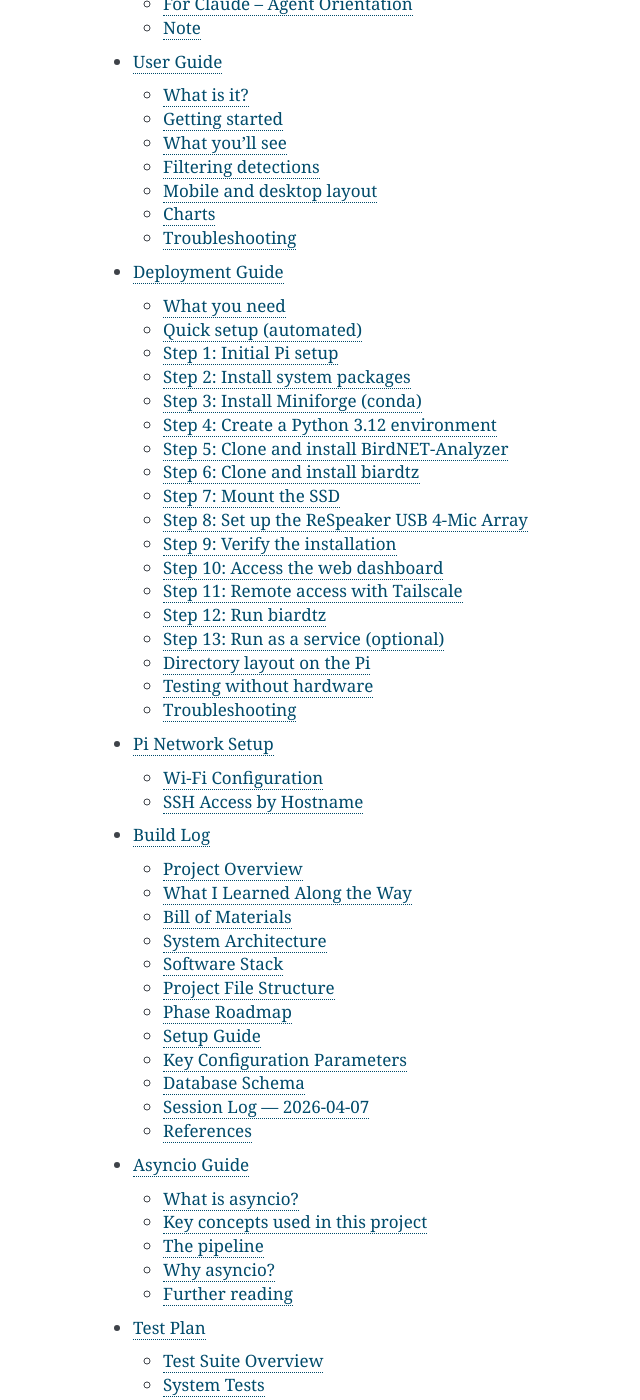
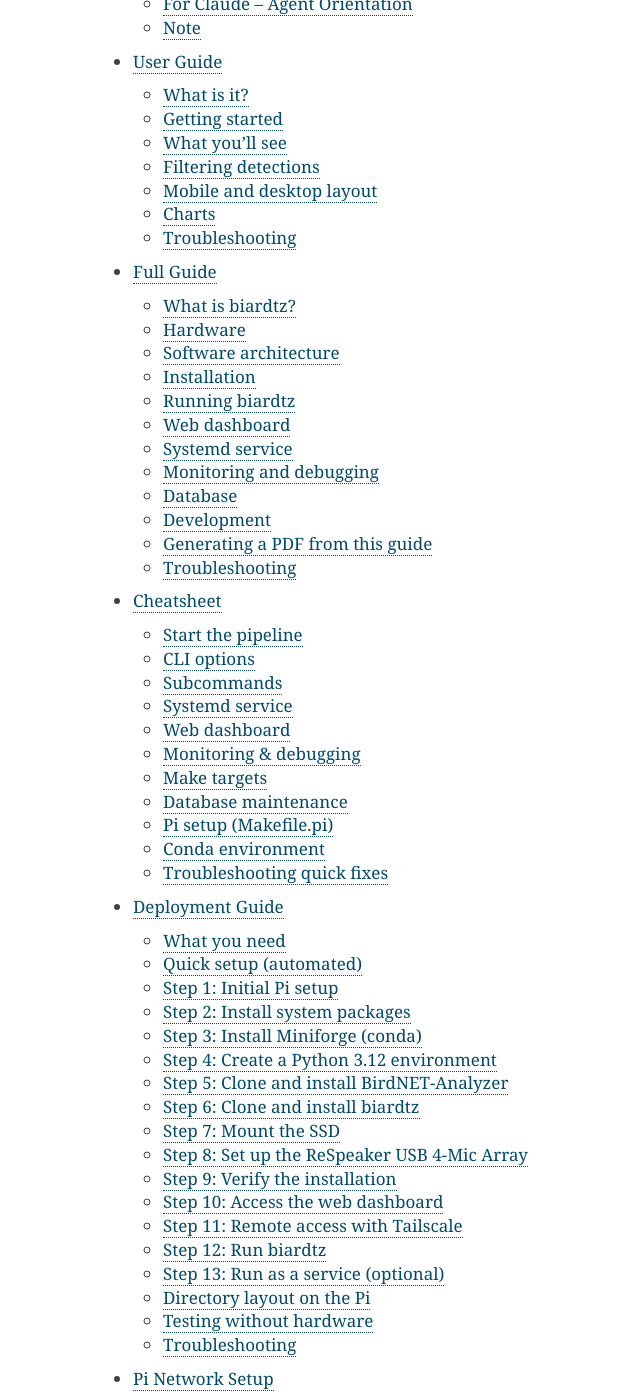
Before and after one commit to ksteptoe/biardtz, a Sphinx documentation site: the page built from docs/index.md, in a window 1280 px wide and 1400 px high, scrolled down 543 px. Shown: the whole window, without its empty margins (267-907 px from the left). Built offline with Sphinx 7.4.7, drawn with Linux system fonts in a browser that asks for light colours; some of the changed lines change nothing that is shown.

Commit message:
Add docs-pdf, cheatsheet targets and user guide documentation

````diff
--- /dev/null
+++ b/docs/biardtz_guide.md
@@ -0,0 +1,449 @@
+# biardtz User Guide
+
+**Real-time bird identification on Raspberry Pi**
+
+*Kevin Steptoe --- April 2026*
+
+---
+
+## What is biardtz?
+
+biardtz is a bird identification system that runs on a Raspberry Pi. It listens through a ReSpeaker USB microphone array, identifies bird species using BirdNET machine learning, logs detections to a database, and displays results on a web dashboard accessible from any device.
+
+### Key features
+
+- **Real-time identification** --- 3-second audio chunks analysed continuously
+- **Species filtering** --- uses your location and time of year to improve accuracy
+- **Direction of arrival** --- estimates which compass direction the bird is calling from
+- **Web dashboard** --- mobile-friendly, auto-refreshing, with bird photos
+- **Remote access** --- view detections from anywhere via Tailscale VPN
+- **Auto-start** --- runs as a systemd service, survives reboots and SSH disconnects
+
+---
+
+## Hardware
+
+| Component | Model | Purpose |
+|-----------|-------|---------|
+| Computer | Raspberry Pi 5 | Runs the pipeline |
+| Microphone | ReSpeaker USB 4 Mic Array | 6-channel audio capture at 16 kHz |
+| Storage | Samsung T7 SSD (ext4) | SQLite database for detections |
+| Power | Official Pi 5 PSU | Reliable power supply |
+
+The ReSpeaker has fixed hardware parameters: 6 channels, 16000 Hz sample rate, S16_LE format. biardtz handles channel extraction automatically.
+
+---
+
+## Software architecture
+
+biardtz is an async Python application with five concurrent tasks:
+
+```
+Microphone
+    |
+    v
+Audio Capture (sounddevice -> asyncio.Queue, 3s chunks)
+    |
+    v
+Detection Worker (BirdNET inference + DOA estimation)
+    |
+    v
+Detection Logger (aiosqlite, WAL mode)
+    |
+    +---> Terminal Dashboard (Rich live display)
+    +---> Web Dashboard (Starlette + uvicorn, port 8080)
+    +---> Health Monitor (heartbeat file, error tracking)
+```
+
+All configuration flows through a single `Config` dataclass. The async design means audio capture never blocks on inference, and the web server runs alongside detection.
+
+### Module reference
+
+| Module | Responsibility |
+|--------|---------------|
+| `cli.py` | Click CLI entry point, argument parsing |
+| `config.py` | Config dataclass --- single source of truth for all parameters |
+| `audio_capture.py` | sounddevice InputStream to asyncio.Queue (3-second chunks) |
+| `detector.py` | BirdNET TFLite wrapper (direct import with subprocess fallback) |
+| `doa.py` | Direction of arrival estimation from multichannel audio |
+| `logger.py` | aiosqlite writer, WAL mode, auto-creates schema |
+| `dashboard.py` | Rich live terminal display |
+| `web.py` | Starlette web application with REST API |
+| `main.py` | Async orchestrator wiring all components together |
+| `health.py` | Health monitor with heartbeat file and error tracking |
+| `geocode.py` | Location name to lat/lon/timezone resolution |
+
+---
+
+## Installation
+
+### Prerequisites
+
+- Raspberry Pi with Debian 13 or Raspberry Pi OS
+- Miniforge (conda) with Python 3.12 environment
+- BirdNET-Analyzer v2.4.0 installed as a sibling directory
+
+### Install biardtz
+
+```bash
+conda activate biardtz
+cd ~/biardtz
+pip install -e ".[dev]"
+```
+
+### Automated setup
+
+The project includes `Makefile.pi` for fully automated installation:
+
+```bash
+make -f Makefile.pi setup    # installs everything
+make -f Makefile.pi test     # runs tests
+make -f Makefile.pi run      # starts biardtz
+```
+
+### Verify installation
+
+```bash
+make verify     # runs all checks: env, hardware, audio, model, storage, e2e
+biardtz --help  # confirm CLI is registered
+```
+
+---
+
+## Running biardtz
+
+### Basic usage
+
+```bash
+biardtz
+```
+
+This starts the full pipeline with default settings: London location, 0.25 confidence threshold, terminal dashboard, and web dashboard on port 8080.
+
+### Custom location
+
+```bash
+biardtz --location "Biarritz, France" -v
+```
+
+The location is geocoded automatically to get latitude, longitude, and timezone. This filters BirdNET's species list to birds expected in that region at the current time of year.
+
+### All command-line options
+
+| Option | Default | Description |
+|--------|---------|-------------|
+| `--location, -l` | `London` | Town or city name for species filtering |
+| `--threshold` | `0.25` | Minimum confidence score (0.0 to 1.0) |
+| `--db-path` | `/mnt/ssd/detections.db` | Path to SQLite database |
+| `--device` | system default | Audio input device index |
+| `--birdnet-path` | `../BirdNET-Analyzer` | Path to BirdNET-Analyzer directory |
+| `--array-bearing` | `0.0` | Compass bearing (degrees) the mic array faces |
+| `--dashboard/--no-dashboard` | enabled | Rich terminal dashboard |
+| `--web/--no-web` | enabled | Web dashboard |
+| `--web-port` | `8080` | Port for the web dashboard |
+| `-v` / `-vv` | warnings only | Verbosity: info / debug |
+| `--version` | | Print version and exit |
+
+### Stop the pipeline
+
+Press **Ctrl+C**. biardtz performs a clean shutdown: cancels all tasks, writes a session summary to the log, and closes the database.
+
+---
+
+## Web dashboard
+
+The web dashboard starts automatically alongside the detection pipeline.
+
+### Access locally
+
+Open any browser on the same network:
+
+```
+http://kspi-002.local:8080
+http://192.168.1.124:8080
+```
+
+### Access remotely
+
+With Tailscale installed on both the Pi and your device:
+
+```
+http://100.74.44.10:8080
+```
+
+Works from anywhere --- home, work, or mobile data.
+
+### What you see
+
+- **Summary cards** --- today's detections, today's species, all-time species count
+- **Recent detections** --- bird name, confidence bar, compass direction, and photo
+- **Species leaderboard** --- ranked by detection count
+- **Auto-refresh** --- detections update every 5 seconds, stats every 30 seconds
+
+Bird photos are fetched from Wikipedia/Wikidata and cached on the SSD.
+
+### Standalone mode
+
+To browse historical detections without starting audio capture:
+
+```bash
+biardtz-web
+```
+
+---
+
+## Systemd service
+
+biardtz can run as a background service that starts on boot and survives SSH disconnects.
+
+### Install
+
+```bash
+sudo bash systemd/install.sh
+```
+
+### Manage
+
+```bash
+sudo systemctl start biardtz      # Start
+sudo systemctl stop biardtz       # Stop
+sudo systemctl restart biardtz    # Restart
+sudo systemctl status biardtz     # Check status
+sudo systemctl enable biardtz     # Enable auto-start on boot
+sudo systemctl disable biardtz    # Disable auto-start
+```
+
+### View logs
+
+```bash
+journalctl -u biardtz -f          # Follow live logs
+journalctl -u biardtz --since today  # Today's logs
+```
+
+---
+
+## Monitoring and debugging
+
+biardtz has built-in health monitoring, structured logging, and diagnostic tools. This section covers everything you need to check on the system, investigate problems, and understand what's happening.
+
+### Quick status
+
+```bash
+make status
+# or: biardtz status
+```
+
+Shows: pipeline status (ok/degraded/stopped), PID, uptime, audio stream state, detection count, species count, last detection time, and recent errors.
+
+### Full diagnostics
+
+```bash
+make diagnose
+# or: biardtz diagnose
+```
+
+Runs six checks:
+
+1. **Pipeline** --- is the process alive? Is the heartbeat fresh (< 30s), stale (< 120s), or dead?
+2. **Systemd** --- is the service enabled and active?
+3. **Tailscale** --- is the VPN daemon running with auto-start?
+4. **Audio** --- is the ReSpeaker detected by ALSA?
+5. **Recent errors** --- last 5 ERROR lines from the log file
+6. **Recommendations** --- restart suggestions, SSH session warnings
+
+### Logs
+
+biardtz writes logs to two places: the systemd journal and a rotating log file.
+
+```bash
+make logs              # Follow live journal logs (Ctrl+C to stop)
+make tail-logs         # Tail the rotating log file
+make logs-errors       # Show the 20 most recent ERROR lines
+```
+
+| Log destination | Location | Details |
+|----------------|----------|---------|
+| Rotating file | `/mnt/ssd/biardtz/logs/biardtz.log` | Always INFO+, 5 MB per file, 5 backups |
+| Systemd journal | `journalctl -u biardtz` | Only when running as a service |
+| Console | stdout | WARNING by default; `-v` for INFO, `-vv` for DEBUG |
+
+### Heartbeat
+
+The health monitor writes a JSON heartbeat file every 10 seconds:
+
+```bash
+make heartbeat         # Pretty-print the heartbeat file
+```
+
+**Location:** `/mnt/ssd/biardtz/heartbeat.json`
+
+**Contents:**
+
+```json
+{
+    "status": "ok",
+    "pid": 1234,
+    "started": "2026-04-13T08:00:00+00:00",
+    "uptime_seconds": 3600,
+    "heartbeat": "2026-04-13T09:00:00+00:00",
+    "audio_stream": "ok",
+    "detections": 42,
+    "species": 12,
+    "last_detection": "2026-04-13T08:55:00+00:00",
+    "recent_errors": []
+}
+```
+
+The systemd watchdog uses this heartbeat --- if no update arrives within 60 seconds, the service is automatically restarted.
+
+### Web API
+
+When the web dashboard is running, you can also query detections programmatically:
+
+```bash
+# Recent detections as JSON
+curl http://localhost:8080/api/detections?limit=10
+
+# Bird image by scientific name
+curl http://localhost:8080/api/image/Turdus%20merula -o blackbird.jpg
+```
+
+### Common debugging workflows
+
+**Pipeline won't start:**
+```bash
+make diagnose                    # Check all systems
+biardtz --db-path ~/test.db -vv  # Run manually with debug logging
+```
+
+**Pipeline keeps crashing:**
+```bash
+make logs-errors                 # Check recent errors
+journalctl -u biardtz --since "1 hour ago"  # Journal history
+make heartbeat                   # Check last known state
+```
+
+**No detections showing:**
+```bash
+make status                      # Is the pipeline running?
+make heartbeat                   # Check detection count
+sqlite3 /mnt/ssd/detections.db "SELECT COUNT(*) FROM detections WHERE timestamp > datetime('now', '-1 hour');"
+```
+
+**Audio problems:**
+```bash
+arecord -l                       # Is the ReSpeaker detected?
+arecord -D hw:3,0 -c 6 -r 16000 -f S16_LE -d 3 /tmp/test.wav  # Test capture
+python -c "import sounddevice; print(sounddevice.query_devices())"  # Check device index
+```
+
+---
+
+## Database
+
+Detections are stored in an SQLite database at `/mnt/ssd/detections.db` (configurable with `--db-path`).
+
+### Query detections
+
+```bash
+sqlite3 /mnt/ssd/detections.db "SELECT * FROM detections ORDER BY timestamp DESC LIMIT 10;"
+```
+
+### Maintenance
+
+```bash
+make db-backup     # Back up to ~/backups/biardtz/ (keeps last 7)
+make db-export     # Export all detections to CSV
+make db-vacuum     # Reclaim space (stop biardtz first)
+```
+
+---
+
+## Development
+
+### Setup
+
+```bash
+python -m venv .venv
+pip install -e ".[dev]"
+```
+
+### Test
+
+```bash
+make test          # Cached unit + integration tests
+make test-all      # All tests, no cache
+make test-live     # Live hardware tests only
+make test-full     # Everything including live tests
+```
+
+### Lint
+
+```bash
+make lint          # Check with Ruff
+make format        # Auto-fix with Ruff
+```
+
+### Build docs
+
+```bash
+make docs          # Build HTML docs to docs/_build/html
+make docs-pdf      # Generate PDF guide via pandoc
+make cheatsheet    # Print the CLI cheatsheet to terminal
+```
+
+### Release
+
+```bash
+make release KIND=patch    # Bump patch version, tag, and push
+make release KIND=minor    # Bump minor version
+make release KIND=major    # Bump major version
+```
+
+---
+
+## Generating a PDF from this guide
+
+Install pandoc and a LaTeX distribution, then run:
+
+```bash
+pandoc docs/biardtz_guide.md -o biardtz_guide.pdf \
+    --pdf-engine=xelatex \
+    -V geometry:margin=2.5cm \
+    -V fontsize=11pt \
+    -V colorlinks=true \
+    --toc \
+    --toc-depth=2 \
+    -V title="biardtz User Guide" \
+    -V author="Kevin Steptoe" \
+    -V date="April 2026"
+```
+
+On the Pi, install the required packages:
+
+```bash
+sudo apt install -y pandoc texlive-xetex texlive-fonts-recommended
+```
+
+Or use Sphinx's built-in LaTeX builder:
+
+```bash
+make docs   # then check docs/_build/html
+# Or for LaTeX/PDF directly:
+cd docs && make latexpdf
+```
+
+---
+
+## Troubleshooting
+
+| Problem | Solution |
+|---------|----------|
+| Pipeline dead | `sudo systemctl restart biardtz` or run `biardtz -v` manually |
+| No heartbeat found | Pipeline never started or crashed --- check `journalctl -u biardtz` |
+| No audio device | Run `arecord -l`, then use `--device N` with the correct index |
+| BirdNET not found | Ensure `~/BirdNET-Analyzer/` exists or pass `--birdnet-path` |
+| Database permission error | Check `mount \| grep ssd` and `ls -la /mnt/ssd/` |
+| Web dashboard won't load | Wait 30s for boot; check Pi has power and network |
+| Wrong Python version | Run `conda activate biardtz` then `python --version` (need 3.12) |
+| High CPU / slow inference | Normal on Pi --- expect 1-3s per chunk. Reduce `num_threads` if overheating |
--- /dev/null
+++ b/docs/cheatsheet.md
@@ -0,0 +1,151 @@
+# biardtz Cheatsheet
+
+Quick reference for all biardtz commands and options.
+
+## Start the pipeline
+
+```bash
+# Default (London, threshold 0.25, web dashboard on port 8080)
+biardtz
+
+# Custom location and verbose logging
+biardtz --location "Biarritz, France" -v
+
+# Full options
+biardtz \
+    --location "Biarritz, France" \
+    --threshold 0.30 \
+    --db-path /mnt/ssd/detections.db \
+    --device 2 \
+    --array-bearing 180 \
+    --web-port 8080 \
+    -vv
+```
+
+Stop with **Ctrl+C**.
+
+## CLI options
+
+| Option | Default | What it does |
+|--------|---------|--------------|
+| `--location, -l` | `London` | Town/city for species filtering (geocoded automatically) |
+| `--threshold` | `0.25` | Minimum confidence 0.0-1.0 |
+| `--db-path` | `/mnt/ssd/detections.db` | SQLite database path |
+| `--device` | system default | Audio device index |
+| `--birdnet-path` | `../BirdNET-Analyzer` | Path to BirdNET-Analyzer directory |
+| `--array-bearing` | `0.0` | Compass bearing (degrees) the mic array faces |
+| `--dashboard/--no-dashboard` | on | Rich terminal dashboard |
+| `--web/--no-web` | on | Web dashboard |
+| `--web-port` | `8080` | Web dashboard port |
+| `-v` / `-vv` | warnings | `-v` = info, `-vv` = debug |
+| `--version` | | Show version and exit |
+
+## Subcommands
+
+```bash
+biardtz status       # Show pipeline health (from heartbeat file)
+biardtz diagnose     # Full diagnostic: process, systemd, tailscale, audio, errors
+```
+
+## Systemd service
+
+```bash
+sudo bash systemd/install.sh          # Install and enable service
+sudo systemctl start biardtz          # Start now
+sudo systemctl stop biardtz           # Stop
+sudo systemctl restart biardtz        # Restart
+sudo systemctl status biardtz         # Check status
+journalctl -u biardtz -f              # Follow live logs
+```
+
+## Web dashboard
+
+| From where | URL |
+|------------|-----|
+| Home network | `http://kspi-002.local:8080` |
+| Home network (IP) | `http://192.168.1.124:8080` |
+| Anywhere (Tailscale) | `http://100.74.44.10:8080` |
+
+## Monitoring & debugging
+
+```bash
+make status            # Pipeline health (biardtz status)
+make diagnose          # Full diagnostics: process, systemd, tailscale, audio, errors
+make logs              # Follow live systemd journal logs
+make logs-errors       # Show recent ERROR lines from log file
+make tail-logs         # Tail the rotating log file
+make heartbeat         # Show raw heartbeat JSON
+```
+
+### Log & heartbeat locations
+
+| File | Path |
+|------|------|
+| Rotating log | `/mnt/ssd/biardtz/logs/biardtz.log` (5 MB, 5 backups) |
+| Heartbeat | `/mnt/ssd/biardtz/heartbeat.json` (updated every 10s) |
+| Journal | `journalctl -u biardtz` |
+
+### What `diagnose` checks
+
+1. **Pipeline** --- process alive, heartbeat age, status
+2. **Systemd** --- service enabled/active
+3. **Tailscale** --- daemon running, auto-start enabled
+4. **Audio** --- ReSpeaker detected via `arecord -l`
+5. **Recent errors** --- last 5 ERROR lines from log
+6. **Recommendations** --- restart tips, SSH session warnings
+
+## Make targets
+
+```bash
+make help              # Show all targets
+make bootstrap         # Create venv and install deps
+make test              # Run unit + integration tests (cached)
+make test-all          # Run all tests (no cache)
+make lint              # Ruff check
+make format            # Ruff auto-fix
+make docs              # Build Sphinx docs to docs/_build/html
+make docs-pdf          # Generate PDF guide via pandoc
+make cheatsheet        # Print this cheatsheet to terminal
+make release KIND=patch  # Tag and push a release (patch/minor/major)
+make verify            # Run all installation verification checks
+```
+
+## Database maintenance
+
+```bash
+make db-backup                       # Back up to ~/backups/biardtz/
+make db-export                       # Export detections to CSV
+make db-vacuum                       # Reclaim unused space (stop biardtz first)
+
+# Manual query
+sqlite3 /mnt/ssd/detections.db "SELECT * FROM detections ORDER BY timestamp DESC LIMIT 10;"
+```
+
+## Pi setup (Makefile.pi)
+
+```bash
+make -f Makefile.pi setup    # Install everything from scratch
+make -f Makefile.pi test     # Run tests
+make -f Makefile.pi run      # Start biardtz
+make -f Makefile.pi help     # Show all targets
+```
+
+## Conda environment
+
+```bash
+conda activate biardtz       # Activate (needed each SSH session)
+conda deactivate             # Deactivate
+python --version             # Should show 3.12.x
+```
+
+## Troubleshooting quick fixes
+
+| Problem | Fix |
+|---------|-----|
+| Pipeline dead | `sudo systemctl restart biardtz` or `biardtz -v` |
+| No heartbeat | Pipeline never started or crashed — check `journalctl -u biardtz` |
+| No audio device | `arecord -l` to check, then `--device N` |
+| BirdNET not found | Ensure `~/BirdNET-Analyzer/` exists or use `--birdnet-path` |
+| DB permission error | Check `mount \| grep ssd` and `ls -la /mnt/ssd/` |
+| Web dashboard won't load | Wait 30s for boot, check Pi has power/network |
+| Wrong Python version | `conda activate biardtz` then `python --version` (need 3.12) |
--- a/docs/index.md
+++ b/docs/index.md
@@ -19,6 +19,8 @@
 
 Overview <readme>
 User Guide <user_guide>
+Full Guide <biardtz_guide>
+Cheatsheet <cheatsheet>
 Deployment Guide <deployment_guide>
 Pi Network Setup <pi_network_setup>
 Build Log <build_log>
````
Also changed, not shown: 1 other file.
